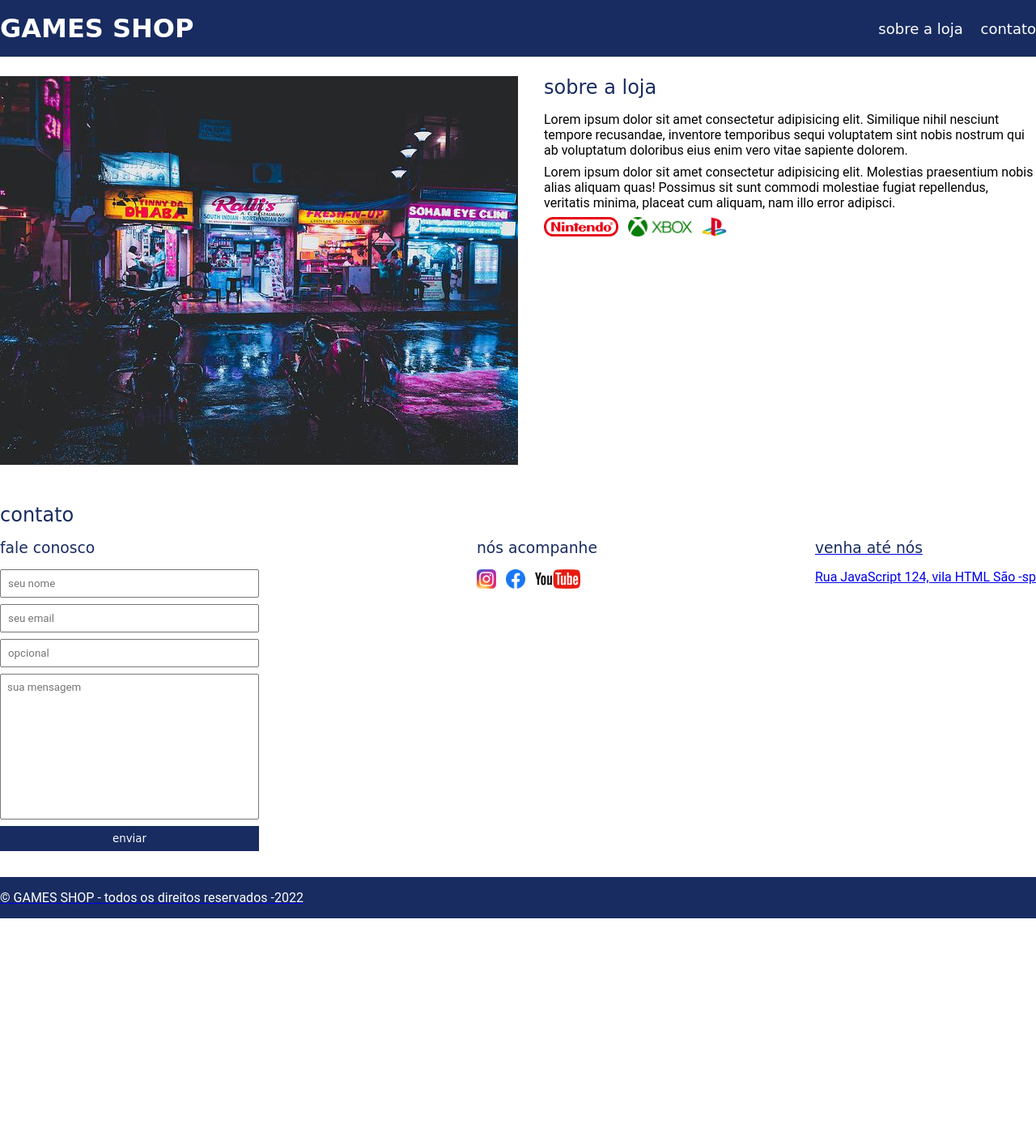
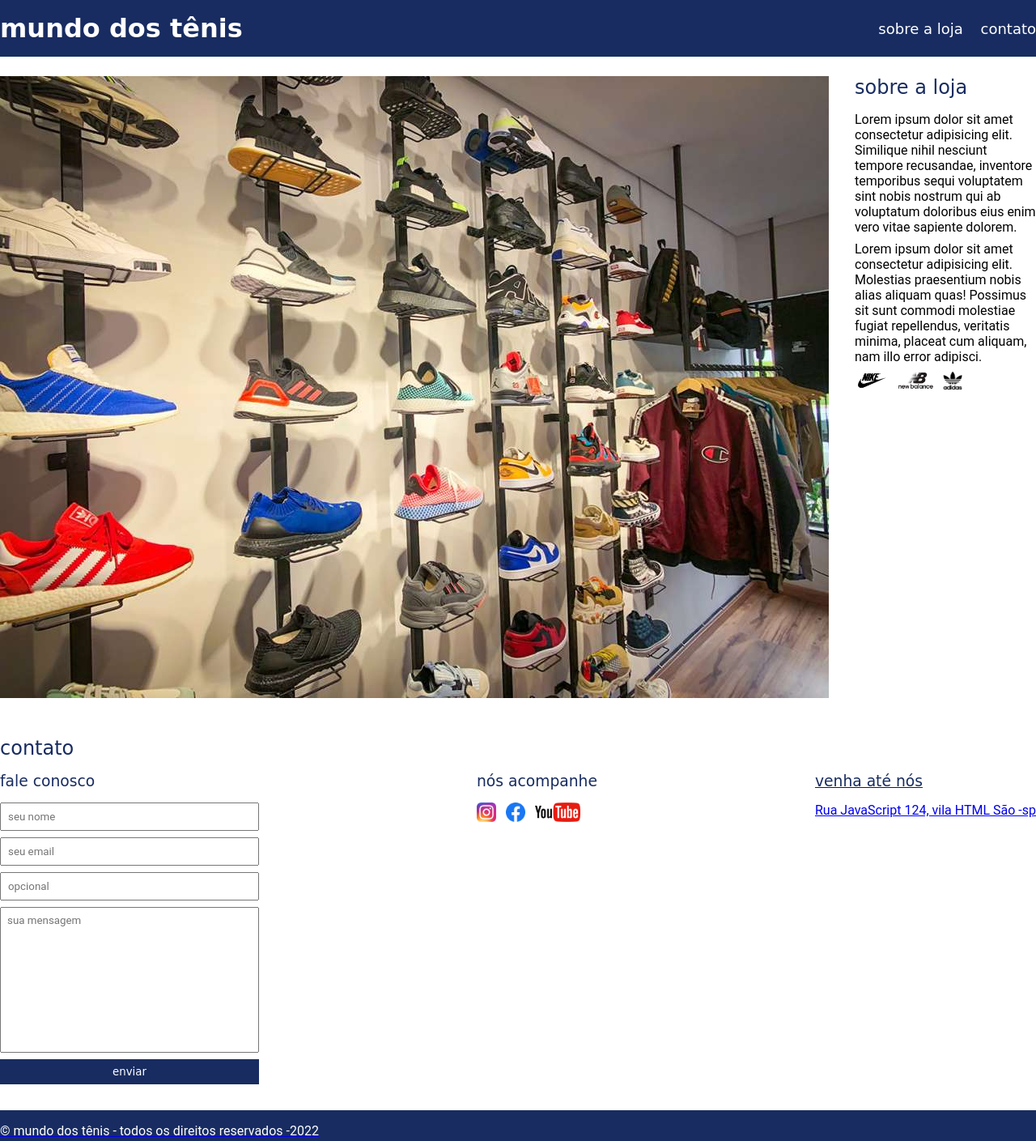
Before and after one commit to gabrielgomes28/site_gamesshop, a plain HTML site: page exercicio.html in a window 1280 px wide. Shown: the whole page at 81% size. Before the commit the page ends 1134 px from the top, so only its background shows below. Drawn offline with Linux system fonts and the light colour scheme; a web font is replaced by a local one.

Commit message:
commit inicial

```diff
--- a/exercicio.html
+++ b/exercicio.html
@@ -4,7 +4,7 @@
     <meta charset="UTF-8">
     <meta http-equiv="X-UA-Compatible" content="IE=edge">
     <meta name="viewport" content="width=device-width, initial-scale=1.0">
-    <title>game shop -A sua loja de gamer</title>
+    <title>shoes world</title>
     <link rel="stylesheet" href="main2.css">
     <link rel="preconnect" href="https://fonts.googleapis.com">
 <link rel="preconnect" href="https://fonts.gstatic.com" crossorigin>
@@ -13,7 +13,7 @@
 <body>
     <header>
         <div class="container">
-        <h1>GAMES SHOP</h1>
+        <h1>mundo dos tênis</h1>
         <nav>
             <ul>
                 <li>
@@ -28,7 +28,7 @@
     </header>
     <section>
         <div class="container">
-            <img class="store-front" src="./imagens - Copia/loja.jpg" alt="fachada da loja games shop"/>
+            <img class="store-front" src="./imagens - Copia/no-rules-bauru4-1024x768.jpg" alt="fachada da loja "/>
             <div>
                 <h2>
                     sobre a loja
@@ -41,11 +41,11 @@
                 </p>
                 <ul class="brands-list">
                     <li>
-                        <img src="./imagens - Copia/nintendo.png" alt="nitendo"/>                    </li>
+                        <img src="./imagens - Copia/transferir.png" alt="marca"/>                    </li>
                         <li>
-                            <img src="./imagens - Copia/xbox.png" alt="xbox"/>                    </li>
+                            <img src="./imagens - Copia/transferir (1).png" alt="marca"/>                    </li>
                             <li>
-                                <img src="./imagens - Copia/playstation.png" alt="playstation"/>                    </li>
+                                <img src="./imagens - Copia/simbolo-da-adidas-2_xl.png" alt="marca"/>                    </li>
 
                             </ul>
 
@@ -97,7 +97,7 @@
     <footer>
         <div class="container">
             <p>
-                &copy; GAMES SHOP - todos os direitos reservados -2022
+                &copy; mundo dos tênis - todos os direitos reservados -2022
             </p>
         </div>
     </footer>
```
Also changed, not shown: imagens - Copia/h/plano-de-festa-junina-fundo_23-2148158152 (2).webp (added), imagens - Copia/no-rules-bauru4-1024x768.jpg (added), imagens - Copia/plano-de-festa-junina-fundo_23-2148158152 (1).webp (added), imagens - Copia/publico-animado-assistindo-fogos-de-artificio-de-confete-e-se-divertindo-no-festival-de-musica-a-noite-copiar-espaco_637285-559.jpg (renamed from publico-animado-assistindo-fogos-de-artificio-de-confete-e-se-divertindo-no-festival-de-musica-a-noite-copiar-espaco_637285-559.jpg), imagens - Copia/simbolo-da-adidas-2_xl.png (added), imagens - Copia/transferir (1).png (added), imagens - Copia/transferir.png (added).
